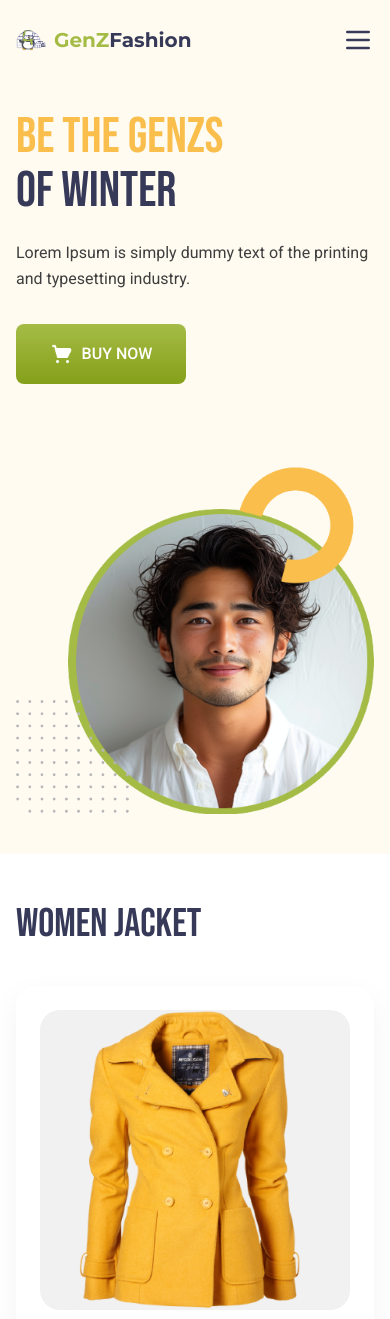
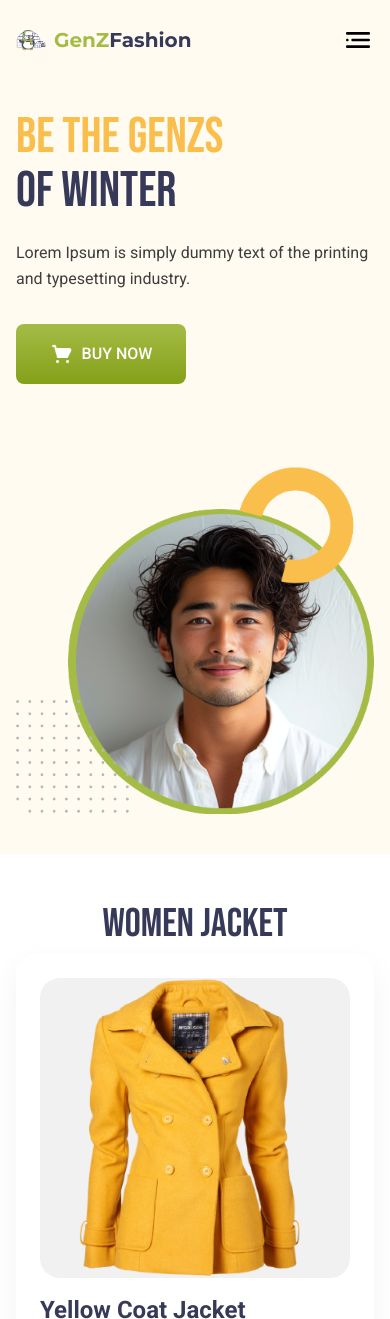
Before and after one commit to saifulislamrumi/Genz-fashion-Rumi-tailwind, a website: page index.html in a window 390 px wide. Shown: the top 1319 px of the page. Drawn offline with nearby package versions, Linux system fonts and the light colour scheme.

Commit message:
fixed the alignment and humbuger menu

```diff
--- a/index.html
+++ b/index.html
@@ -66,9 +66,10 @@
                 </nav>
 
                 <button class="block md:hidden text-brand-navy focus:outline-none">
-                    <svg xmlns="http://www.w3.org/2000/svg" class="h-8 w-8" fill="none" viewBox="0 0 24 24" stroke="currentColor">
+                    <!-- <svg xmlns="" class="h-8 w-8" fill="none" viewBox="0 0 24 24" stroke="currentColor">
                         <path stroke-linecap="round" stroke-linejoin="round" stroke-width="2" d="M4 6h16M4 12h16M4 18h16" />
-                    </svg>
+                    </svg> -->
+                    <img src="./menu-2-outline 1 (2).svg" class="w-8 h-8" alt="Menu" />
                 </button>
             </div>
         </div>
@@ -102,7 +103,7 @@
 
     <div class="py-10 md:py-20" id="product">
         <div class="max-w-[1200px] mx-auto px-4 md:px-8">
-            <h2 class="text-brand-navy font-bebas text-[40px] md:text-[48px] mb-8 md:mb-12">WOMEN JACKET</h2>
+            <h2 class="text-brand-navy font-bebas text-[40px] md:text-[48px] text-center lg:text-start">WOMEN JACKET</h2>
 
             <div class="grid grid-cols-1 md:grid-cols-3 gap-[30px] md:gap-[70px]">
 
@@ -159,7 +160,7 @@
 
     <div class="py-10 md:py-20 mt-0 md:mt-[-80px]">
         <div class="max-w-[1200px] mx-auto px-4 md:px-8">
-            <h2 class="text-brand-navy font-bebas text-[40px] md:text-[48px] mb-8 md:mb-12">MEN JACKET</h2>
+            <h2 class="text-brand-navy font-bebas text-[40px] md:text-[48px] text-center lg:text-start">MEN JACKET</h2>
 
             <div class="grid grid-cols-1 md:grid-cols-3 gap-[30px] md:gap-[70px]">
                 <div class="bg-white rounded-[20px] shadow-[0_10px_30px_0_rgba(0,0,0,0.05)] p-6">
```
Also changed, not shown: menu-2-outline 1 (2).svg (added).
